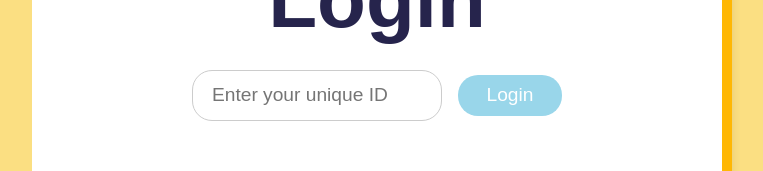
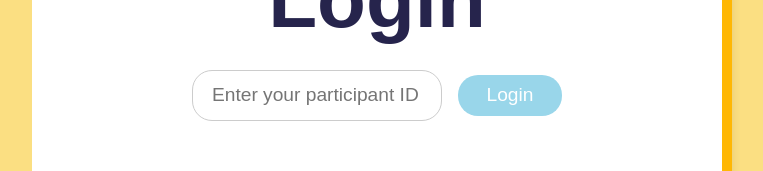
Before and after one commit to Santa-Clara-Imaginarium-Lab/human-ai, a React (Vite) app in the folder client/: page / in a window 1280 px wide. Shown: the part 381-552 px from the top of the page, without its empty margins (263-1026 px from the left). Built offline with nearby package versions, Linux system fonts and the light colour scheme.

Commit message:
Change placeholder text on Login Page

```diff
--- a/client/src/components/login/Login.jsx
+++ b/client/src/components/login/Login.jsx
@@ -28,7 +28,7 @@ function Login() {
             <input
               className="userid-input"
               type="text"
-              placeholder="Enter your unique ID"
+              placeholder="Enter your participant ID"
               value={userId}
               onChange={(e) => setuserId(e.target.value)}
             />
```
